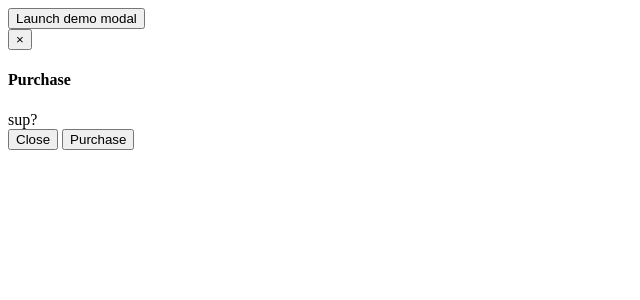
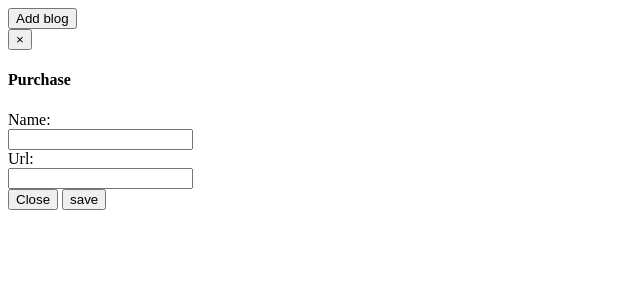
Before and after one commit to cj555/MOOCs, a Java web app: template blog-aggregator/src/main/webapp/WEB-INF/jsp/user_detail.jsp in a window 1280 px wide. Shown: the top 300 px of the page, without its empty margins (0-640 px from the left). Run offline with Spring Boot 4, a stand-in JSP engine, Linux system fonts and the light colour scheme; the template is opened without the code that fills it, so the values that code supplies are empty; the project's own start-up code is not run, and a stand-in starts its controllers and pages.

Commit message:
add blog function

```diff
--- a/blog-aggregator/src/main/java/io/cj555/controller/UserController.java
+++ b/blog-aggregator/src/main/java/io/cj555/controller/UserController.java
@@ -83,6 +83,7 @@ public class UserController {
 	public String doAddBlog(@ModelAttribute("blog") Blog blog, Principal principal) {
 
 		String name = principal.getName();
+
 		blogService.saveBlog(blog, name);
 
 		return "redirect:/account.html";
--- a/blog-aggregator/src/main/webapp/WEB-INF/jsp/user_detail.jsp
+++ b/blog-aggregator/src/main/webapp/WEB-INF/jsp/user_detail.jsp
@@ -6,47 +6,95 @@
 
 <h1>${user.name}</h1>
 
-<button type="button" class="btn btn-primary btn-large" data-toggle="modal" data-target="#myModal">Launch demo modal</button>
+<button type="button" class="btn btn-primary btn-large"
+	data-toggle="modal" data-target="#myModal">Add blog</button>
 
-    <div class="modal fade" id="myModal" tabindex="-1" role="dialog" aria-labelledby="purchaseLabel" aria-hidden="true">
+<form:form commandName="blog" cssClass="form-horizontal">
+	<div class="modal fade" id="myModal" tabindex="-1" role="dialog"
+		aria-labelledby="purchaseLabel" aria-hidden="true">
 		<div class="modal-dialog">
 			<div class="modal-content">
 				<div class="modal-header">
-                    <button type="button" class="close" data-dismiss="modal" aria-hidden="true">&times;</button>
+					<button type="button" class="close" data-dismiss="modal"
+						aria-hidden="true">&times;</button>
 					<h4 class="modal-title" id="purchaseLabel">Purchase</h4>
 				</div>
 				<div class="modal-body">
-                    sup?
+
+					<div class="form-group">
+						<label for="name" class="col-sm-2 control-label">Name: </label>
+						<div class="col-sm-10">
+							<form:input path="name" cssClass="form-control" />
+						</div>
+					</div>
+
+					<div class="form-group">
+						<label for="name" class="col-sm-2 control-label">Url: </label>
+						<div class="col-sm-10">
+							<form:input path="url" cssClass="form-control" />
+						</div>
+					</div>
+
 				</div>
 				<div class="modal-footer">
 					<button type="button" class="btn btn-default" data-dismiss="modal">Close</button>
-                    <button type="button" class="btn btn-primary">Purchase</button>
+					<input type="submit" class="btn btn-primary" value="save">
+
 				</div>
 			</div>
 		</div>
 	</div>
 
+</form:form>
+
+<div>
+	<br /> <br />
+
+	<script type="text/javascript">
+		$(document).ready(function() {
+			$('.nav-tabs a:first').tab('show'); // Select first tab
+		});
+	</script>
+
+	<!-- Nav tabs -->
+	<ul class="nav nav-tabs">
 		<c:forEach items="${user.blogs}" var="blog">
-	<h1>${blog.name}</h1>
-	<p>${blog.url}</p>
+			<li><a href="#blog_${blog.id}" data-toggle="tab">${blog.name }</a></li>
 
-	<table class="table table-hover table-bordered">
+		</c:forEach>
+	</ul>
+
+	<!-- Tab panes -->
+	<div class="tab-content">
+		<c:forEach items="${user.blogs}" var="blog">
+			<div class="tab-pane" id="blog_${blog.id}">
+				<h1>
+					<c:out value="${blog.name}" />
+				</h1>
+				<p>
+					<%--
+					<a href="<spring:url value="/blog/remove/${blog.id}.html" />"
+						class="btn btn-danger triggerRemove">remove blog</a>
+ --%>
+					<c:out value="${blog.url}" />
+				</p>
+
+				<table class="table table-bordered table-hover table-striped">
 					<thead>
 						<tr>
 							<th>Title</th>
-				<th>Link></th>
+							<th>Link</th>
+						</tr>
 					</thead>
 					<tbody>
 						<c:forEach items="${blog.items}" var="item">
 							<tr>
-					<td>${item.title}</td>
-					<td>${item.link}</td>
-
+								<td><c:out value="${item.title}" /></td>
+								<td><c:out value="${item.link}" /></td>
 							</tr>
 						</c:forEach>
-
 					</tbody>
-
 				</table>
-
+			</div>
 		</c:forEach>
+	</div>
--- a/blog-aggregator/src/main/webapp/WEB-INF/layout/classic.jsp
+++ b/blog-aggregator/src/main/webapp/WEB-INF/layout/classic.jsp
@@ -34,6 +34,7 @@
 	src="//netdna.bootstrapcdn.com/bootstrap/3.1.1/js/bootstrap.min.js"></script>
 
 <meta http-equiv="Content-Type" content="text/html; charset=UTF-8">
+
 <title><tiles:getAsString name="title" /> Blog Aggregator</title>
 </head>
 <body>
```
Lines whose indentation alone changed are shown as unchanged.
